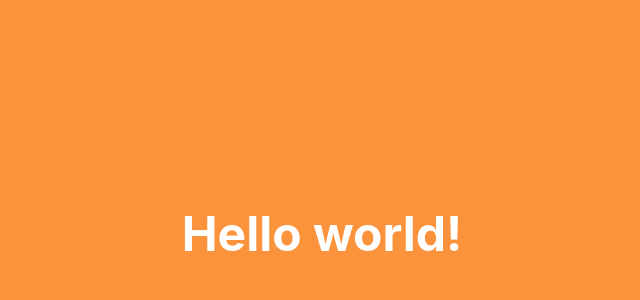
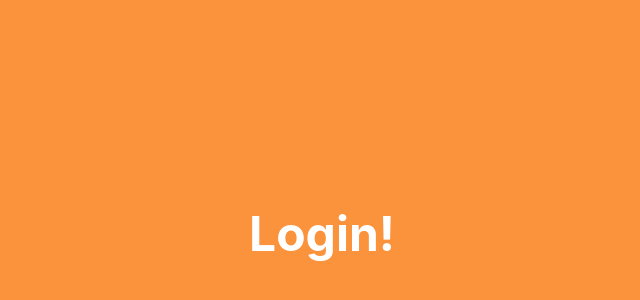
Before and after one commit to tjthanapat/bisad-online-course-system, a React (Create React App) app: page / in a window 1280 px wide. Shown: the part 166-466 px from the top of the page, without its empty margins (318-958 px from the left). Built offline with nearby package versions, Linux system fonts and the light colour scheme.

Commit message:
React Router Init

```diff
--- a/package.json
+++ b/package.json
@@ -8,6 +8,7 @@
     "@testing-library/user-event": "^13.5.0",
     "react": "^17.0.2",
     "react-dom": "^17.0.2",
+    "react-router-dom": "^6.2.2",
     "react-scripts": "5.0.0",
     "web-vitals": "^2.1.4"
   },
--- a/src/App.js
+++ b/src/App.js
@@ -1,10 +1,17 @@
+import React from 'react';
+import { BrowserRouter, Routes, Route } from 'react-router-dom';
 import './App.css';
+import Login from './containers/Login';
+import Register from './containers/Register';
 
 const App = () => {
   return (
-    <div className="bg-orange-400 min-h-screen flex items-center justify-center">
-      <h1 className="text-5xl font-bold text-white">Hello world!</h1>
-    </div>
+    <BrowserRouter>
+      <Routes>
+        <Route path="/" element={<Login/>}/>
+        <Route path="/register" element={<Register/>}/>
+      </Routes>
+    </BrowserRouter>
   );
 };
 
--- /dev/null
+++ b/src/containers/Login/index.js
@@ -0,0 +1,11 @@
+import React from 'react';
+
+const Login = () => {
+  return (
+    <div className="bg-orange-400 min-h-screen flex items-center justify-center">
+      <h1 className="text-5xl font-bold text-white">Login!</h1>
+    </div>
+  );
+};
+
+export default Login;
--- /dev/null
+++ b/src/containers/Register/index.js
@@ -0,0 +1,11 @@
+import React from 'react';
+
+const Register = () => {
+  return (
+    <div className="bg-orange-400 min-h-screen flex items-center justify-center">
+      <h1 className="text-5xl font-bold text-white">Register!</h1>
+    </div>
+  );
+};
+
+export default Register;
```
Also changed, not shown: src/Signup.js (added), 1 other file (tests, documents, lock files or other folders).
